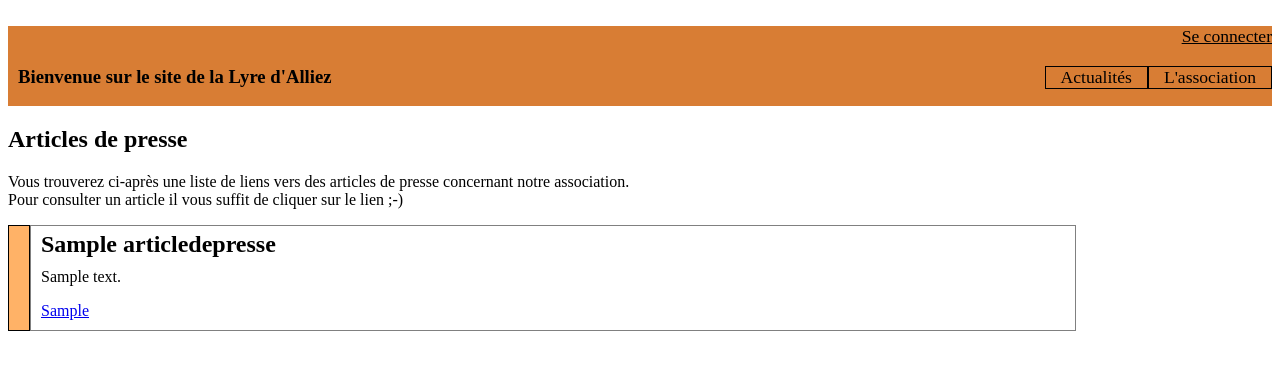
After one commit to JL31/Site_Lyre_d_Alliez, a Django app: page /association/articles_de_presse/ in a window 1280 px wide. The commit adds this page. Shown: the top 370 px of the page. Run offline with Django 3.2, Linux system fonts and the light colour scheme; tables that the repository leaves empty hold one stand-in row (values such as "Sample post"); some libraries are stand-ins or nearby versions.

Commit message:
Mise en place des articles de presse

```diff
--- a/lyre_d_alliez/lyre_d_alliez/forms.py
+++ b/lyre_d_alliez/lyre_d_alliez/forms.py
@@ -22,7 +22,7 @@ __status__ = 'dev'
 from django.contrib.auth.forms import UserCreationForm
 from django.contrib.auth.models import User
 from django.core.exceptions import ValidationError
-from .models import Membre, Evenement, Abonnement, Article, Commentaire
+from .models import Membre, Evenement, Abonnement, Article, Commentaire, ArticleDePresse
 from django.forms import MultipleChoiceField, ModelForm, EmailField, DateField, TextInput, DateInput, Textarea
 # from bootstrap_modal_forms.forms import BSModalForm
 
@@ -210,6 +210,32 @@ class CommentaireForm(ModelForm):
         widgets = {"texte": Textarea(attrs={"placeholder": "Rédigez votre commentaire ici"}),}
 
 
+# ===================================
+class ArticleDepresseForm(ModelForm):
+    """
+        Classe qui permet la création d'un formulaire pour renseigner les champs d'un nouvel article de presse
+    """
+
+    # ==================================
+    def __init__(self, *args, **kwargs):
+        """
+            Constructeur de la classe
+        """
+
+        # Les deux lignes suivantes permettent de modifier le label du champ "lien_vers_l_article" dans la page
+        super(ModelForm, self).__init__(*args, **kwargs)
+        self.fields["lien_vers_l_article"].label = "Lien vers l'article"
+
+    # =========
+    class Meta:
+        """
+            Configuration/définition des options de metadonnées du formulaire
+        """
+
+        model = ArticleDePresse
+        fields = ("titre", "description", "lien_vers_l_article")
+
+
 # ==================================================================================================
 # FUNCTIONS
 # ==================================================================================================
--- a/lyre_d_alliez/lyre_d_alliez/models.py
+++ b/lyre_d_alliez/lyre_d_alliez/models.py
@@ -225,6 +225,37 @@ class Commentaire(models.Model):
         return self.texte
 
 
+# ==================================
+class ArticleDePresse(models.Model):
+    """
+        Classe qui décrit le modèle des articles de presse
+    """
+
+    titre = models.CharField(null=False, blank=False, max_length=250)
+    description = models.TextField(null=False, blank=False, max_length=1000)
+    lien_vers_l_article = models.CharField(null=False, blank=False, max_length=750)
+
+    # =========
+    class Meta:
+        """
+            Configuration/définition des options de metadonnées du modèle
+        """
+
+        verbose_name = "article_de_presse"
+        ordering = ["titre",
+                    "description",
+                    "lien_vers_l_article"
+                    ]
+
+    # ================
+    def __str__(self):
+        """
+            Permet de faciliter la reconnaissance des objets lors de l'administration
+        """
+
+        return self.titre
+
+
 # ==================================================================================================
 # FUNCTIONS
 # ==================================================================================================
--- a/lyre_d_alliez/lyre_d_alliez/urls.py
+++ b/lyre_d_alliez/lyre_d_alliez/urls.py
@@ -76,6 +76,7 @@ urlpatterns = [
     path('association/presentation/', flatpage, {'url': '/association/presentation/'}, name='presentation'),
     path('association/bureau/', bureau, name='bureau'),
     path('association/les_pupitres/', les_pupitres, name='les_pupitres'),
+    path('association/articles_de_presse/', articles_de_presse, name='articles_de_presse'),
 
     # Menu et sous-menus  : Zone de partage
     path('zone_de_partage/', zone_de_partage, name='zone_de_partage'),
@@ -86,6 +87,7 @@ urlpatterns = [
     re_path(r'^abonnement_evenement/(?P<nom_de_l_evenement>.*)/$', abonnement_evenement, name='abonnement_evenement'),
     path('envoi_alerte_abonne/', envoi_alerte_abonne, name='envoi_alerte_abonne'),
     path('creation_article/', creation_article, name='creation_article'),
+    path('creation_article_de_presse/', creation_article_de_presse, name='creation_article_de_presse'),
 
     # Connexion / deconnexion
     path('connexion/', LoginView.as_view(template_name='connexion.html'), name='connexion'),
--- a/lyre_d_alliez/lyre_d_alliez/views.py
+++ b/lyre_d_alliez/lyre_d_alliez/views.py
@@ -28,8 +28,8 @@ from django.contrib import messages
 from django.utils import timezone
 from django.urls import reverse
 
-from .forms import MembreForm, LISTE_DES_INSTRUMENTS, EvenementForm, AbonnementEvenementForm, ArticleForm, CommentaireForm
-from .models import Membre, Evenement, Abonnement, Article, Commentaire
+from .forms import MembreForm, LISTE_DES_INSTRUMENTS, EvenementForm, AbonnementEvenementForm, ArticleForm, CommentaireForm, ArticleDepresseForm
+from .models import Membre, Evenement, Abonnement, Article, Commentaire, ArticleDePresse
 
 from .secret_data import ADMINS, MOT_DE_PASSE
 
@@ -489,8 +489,8 @@ def lire_article(request, reference_de_l_article):
         :param reference_de_l_article:
         :type reference_de_l_article:
 
-        :return: instance de HttpResponse
-        :rtype: django.http.response.HttpResponse
+        :return: instance de HttpResponse ou de HttpResponseRedirect
+        :rtype: django.http.response.HttpResponse | django.http.response.HttpResponseRedirect
     """
 
     # Récupération du contenu de l'article sélectionné
@@ -539,6 +539,51 @@ def lire_article(request, reference_de_l_article):
 
     return render(request, "lecture_article.html", {"article": article, "liste_des_commentaires": liste_des_commentaires, "form": form})
 
+# ==============================
+def articles_de_presse(request):
+    """
+        Vue qui permet de lire un article
+
+        :param request: instance de HttpRequest
+        :type request: django.core.handlers.wsgi.WSGIRequest
+
+        :return: instance de HttpResponse
+        :rtype: django.http.response.HttpResponse
+    """
+
+    liste_des_articles_de_presse = ArticleDePresse.objects.all()
+
+    return render(request, "articles_de_presse.html", {"liste_des_articles_de_presse": liste_des_articles_de_presse})
+
+# ======================================
+def creation_article_de_presse(request):
+    """
+        Vue du formulaire permettant la création d'un nouvel article
+
+        :param request: instance de HttpRequest
+        :type request: django.core.handlers.wsgi.WSGIRequest
+
+        :return: instance de HttpResponse
+        :rtype: django.http.response.HttpResponse
+    """
+
+    if request.method == "POST":
+
+        form = ArticleDepresseForm(request.POST)
+
+        if form.is_valid():
+
+            form.save()
+            msg = "Le lien vers l'article de presse a bien été ajouté"
+            messages.info(request, msg)
+            return HttpResponseRedirect("/accueil/")
+
+    else:
+
+        form = ArticleDepresseForm()
+
+    return render(request, "ArticleDePresseForm.html", {"form": form})
+
 
 # ==================================================================================================
 # SIGNAUX
--- a/lyre_d_alliez/static/css/overall_style.css
+++ b/lyre_d_alliez/static/css/overall_style.css
@@ -40,6 +40,8 @@ header
 }
 
 /* Mise en forme du menu de navigation */
+/* ----------------------------------- */
+
 nav ul
 {
     display: flex;
@@ -155,8 +157,8 @@ strong
 }
 
 
-/* Mise en forme de la lecture d'un  article */
-/* ----------------------------------------- */
+/* Mise en forme de la lecture d'un article */
+/* ---------------------------------------- */
 
 .lecture_article
 {
@@ -232,3 +234,45 @@ strong
     margin-left: auto;
     margin-right: auto;
 }
+
+/* Mise en forme de la liste des liens vers les articles de presse */
+/* --------------------------------------------------------------- */
+
+.conteneur_lien_vers_article_de_presse
+{
+    display: flex;
+}
+
+.bordure_gauche_lien_vers_article_de_presse
+{
+    width: 20px;
+    background-color: RGB(255,178,103);
+    border: 1px solid black;
+}
+
+.contenu_lien_vers_article_de_presse
+{
+    display: flex;
+    flex-direction: column;
+    border: 1px solid gray;
+    padding-left: 10px;
+    padding-right: 10px;
+    width: 80vw;
+}
+
+.titre_lien_vers_article_de_presse
+{
+    margin-top: 5px;
+    margin-bottom: 0px;
+}
+
+.description_lien_vers_article_de_presse
+{
+    margin-top: 0px;
+    padding-top: 10px;
+}
+
+.lien_vers_article_de_presse
+{
+    padding-bottom: 10px;
+}
--- /dev/null
+++ b/lyre_d_alliez/templates/articles_de_presse.html
@@ -0,0 +1,24 @@
+{% extends "base_etendue.html" %}
+
+{% block contenu %}
+<h1>Articles de presse</h1>
+<div>
+    <p>
+        Vous trouverez ci-après une liste de liens vers des articles de presse concernant notre association.<br />
+        Pour consulter un article il vous suffit de cliquer sur le lien ;-)
+    </p>
+
+    {% for article in liste_des_articles_de_presse %}
+        <div class="conteneur_lien_vers_article_de_presse">
+            <div class="bordure_gauche_lien_vers_article_de_presse">
+                <p></p>
+            </div>
+            <div class="contenu_lien_vers_article_de_presse">
+                <h2 class="titre_lien_vers_article_de_presse">{{ article.titre}}</h2>
+                <p class="description_lien_vers_article_de_presse">{{ article.description }}</p>
+                <a href="{{ article.lien_vers_l_article }}" target="_blank" class="lien_vers_article_de_presse">{{ article.lien_vers_l_article }}</a>
+            </div>
+        </div>
+    {% endfor %}
+</div>
+{% endblock %}
--- a/lyre_d_alliez/templates/sous_menu_association.html
+++ b/lyre_d_alliez/templates/sous_menu_association.html
@@ -12,7 +12,7 @@
         <a href="{% url 'les_pupitres' %}">Les pupitres</a>
     </li>
     <li>
-        <a href="">Articles de presse</a>
+        <a href="{% url 'articles_de_presse' %}">Articles de presse</a>
     </li>
     <li>
         <a href="">Historique des concerts</a>
```
Also changed, not shown: Notes.txt (+36 -31 lines), lyre_d_alliez/lyre_d_alliez/admin.py (+18 -1 lines), lyre_d_alliez/templates/ArticleDePresseForm.html (added, +9 -0 lines).
